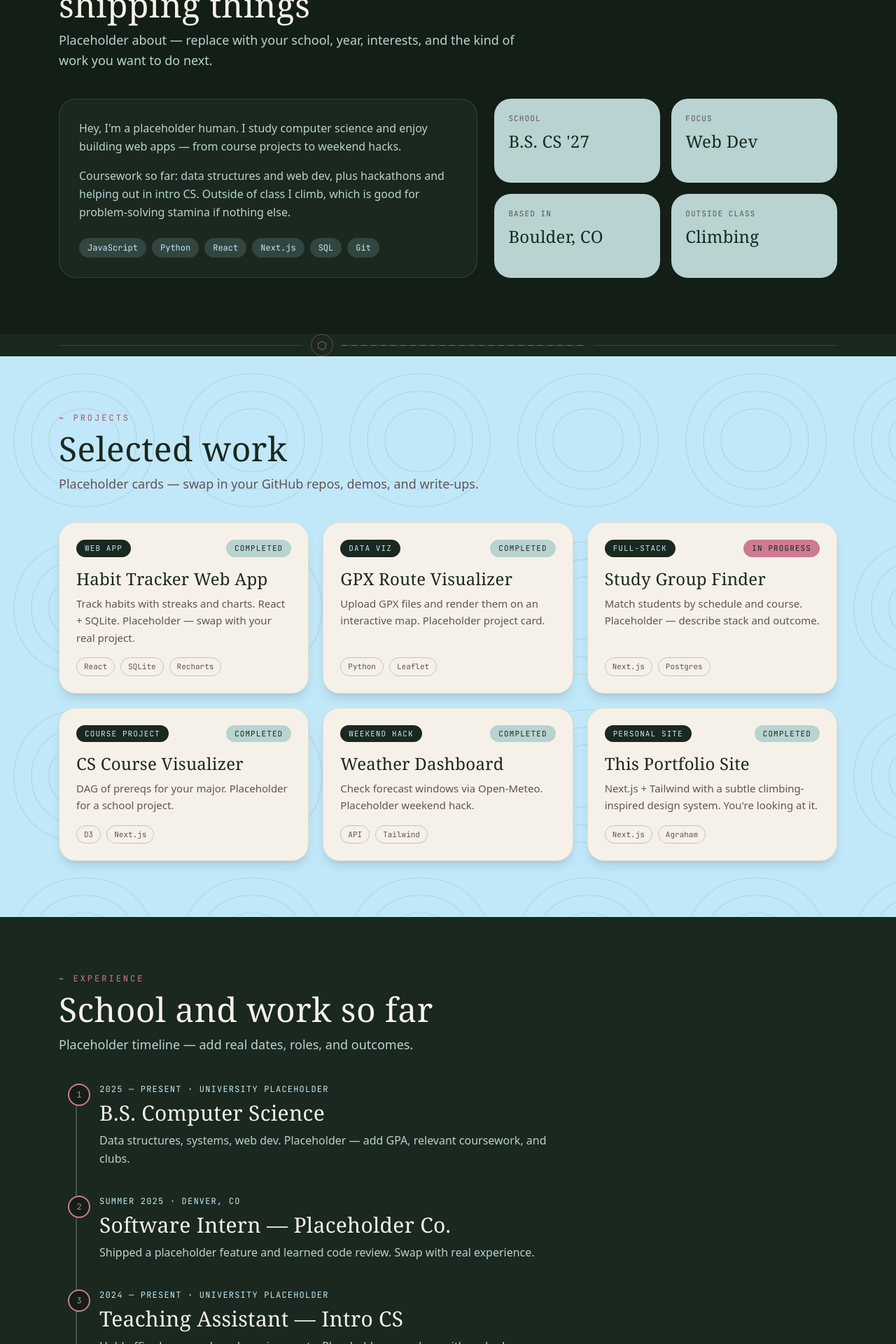
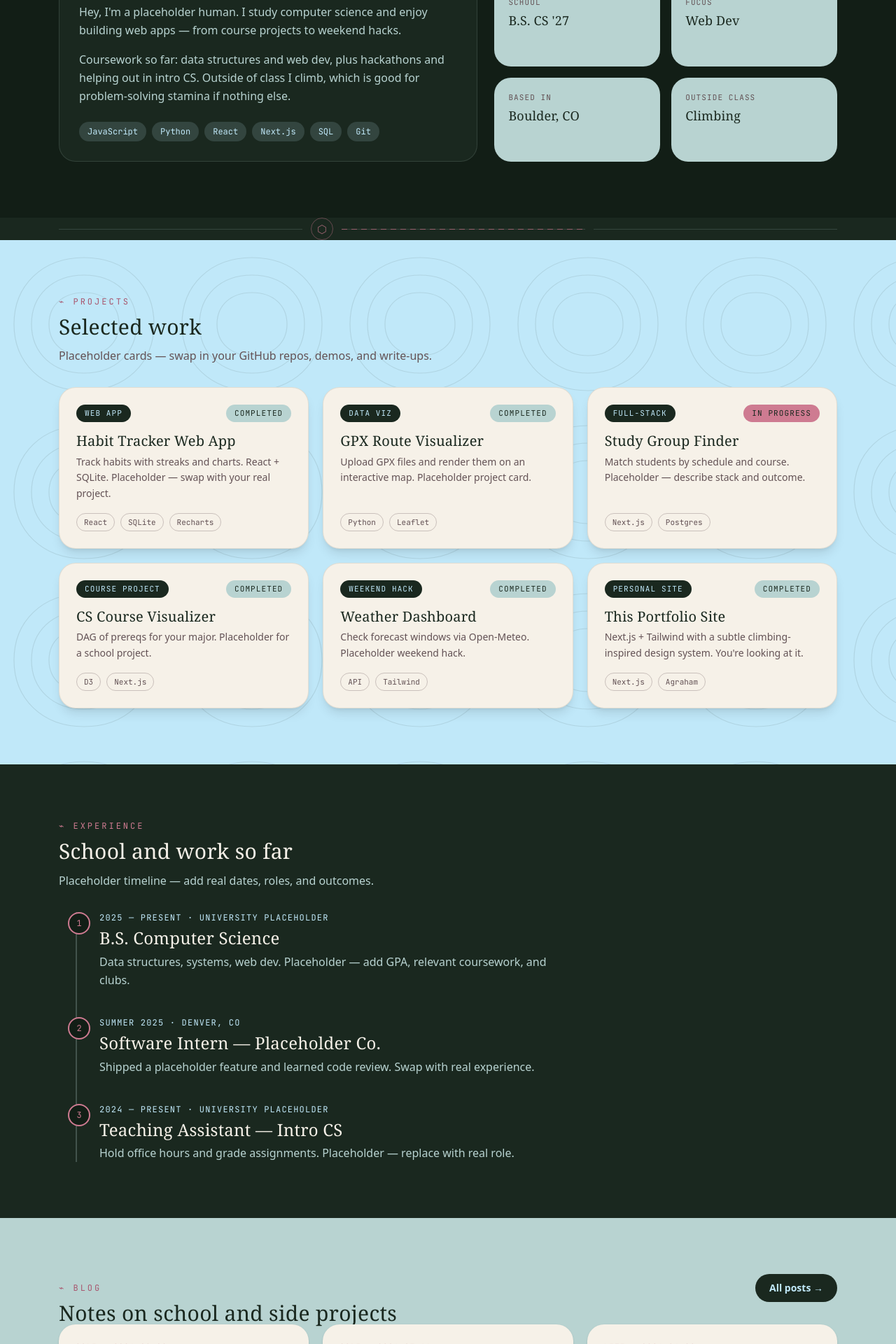
Before and after one commit to beavan-james/personal-website, a Next.js app: page / in a window 1280 px wide. Shown: the part 880-2800 px from the top of the page at 70% size. Built offline with nearby package versions, Linux system fonts and the light colour scheme; a web font is replaced by a local one.

Commit message:
fix: scale down Agraham display type and fix text overflow

```diff
--- a/app/blog/[slug]/page.js
+++ b/app/blog/[slug]/page.js
@@ -34,13 +34,13 @@ export default async function BlogPost({ params }) {
         <p className="font-mono text-xs uppercase tracking-widest text-rose-deep">
           {post.tag} · {post.date}
         </p>
-        <h1 className="font-display mt-3 text-4xl leading-tight md:text-5xl">
+        <h1 className="font-display mt-3 text-3xl leading-tight text-balance md:text-4xl">
           {post.title}
         </h1>
         <p className="mt-4 border-l-4 border-rose bg-sky/40 p-4 italic text-taupe">
           {post.excerpt}
         </p>
-        <div className="mt-8 space-y-5 text-[17px] leading-relaxed">
+        <div className="mt-8 space-y-5 text-base leading-relaxed">
           {post.body.map((para, i) => (
             <p key={i}>{para}</p>
           ))}
--- a/app/blog/page.js
+++ b/app/blog/page.js
@@ -14,10 +14,10 @@ export default function BlogIndex() {
         <p className="font-mono text-xs uppercase tracking-[0.25em] text-rose">
           ⌁ Blog
         </p>
-        <h1 className="font-display mt-3 text-5xl text-cream">
+        <h1 className="font-display mt-3 text-3xl leading-tight text-cream text-balance md:text-4xl">
           Notes worth keeping
         </h1>
-        <p className="mt-3 text-lg text-mist">
+        <p className="mt-3 text-base text-mist">
           Placeholder blog — replace with MDX later. Posts are static data in{" "}
           <code className="rounded bg-mist/15 px-1.5 py-0.5 font-mono text-sm text-sky">
             lib/posts.js
@@ -34,7 +34,7 @@ export default function BlogIndex() {
               <p className="font-mono text-[11px] uppercase tracking-widest text-rose">
                 {p.tag} · {p.date}
               </p>
-              <h2 className="font-display mt-2 text-2xl text-cream">
+              <h2 className="font-display mt-2 text-xl leading-snug text-cream">
                 {p.title}
               </h2>
               <p className="mt-2 text-mist">{p.excerpt}</p>
--- a/app/globals.css
+++ b/app/globals.css
@@ -30,6 +30,9 @@ body {
 .font-display {
   font-family: var(--font-display);
   letter-spacing: 0.01em;
+  line-height: 1.08;
+  overflow-wrap: break-word;
+  text-wrap: balance;
 }
 
 /* Topo-map contour background (pure CSS/SVG tiling) */
--- a/components/About.js
+++ b/components/About.js
@@ -43,7 +43,7 @@ export default function About() {
                 <p className="font-mono text-[11px] uppercase tracking-widest text-taupe">
                   {s.label}
                 </p>
-                <p className="font-display mt-2 text-2xl">{s.value}</p>
+                <p className="font-display mt-2 text-lg leading-snug break-words">{s.value}</p>
               </div>
             ))}
           </div>
--- a/components/BlogPreview.js
+++ b/components/BlogPreview.js
@@ -7,15 +7,17 @@ export default function BlogPreview() {
   return (
     <section className="bg-mist py-20 text-evergreen">
       <div className="mx-auto max-w-6xl px-5">
-        <div className="flex flex-wrap items-end justify-between gap-4">
-          <SectionHeading
-            tone="light"
-            kicker="Blog"
-            title="Notes on school and side projects"
-          />
+        <div className="flex flex-col gap-4 md:flex-row md:items-end md:justify-between">
+          <div className="min-w-0 flex-1 [&>div]:mb-0">
+            <SectionHeading
+              tone="light"
+              kicker="Blog"
+              title="Notes on school and side projects"
+            />
+          </div>
           <Link
             href="/blog"
-            className="hold-hover mb-10 rounded-full bg-evergreen px-5 py-2.5 text-sm font-semibold text-sky"
+            className="hold-hover mb-8 shrink-0 self-start rounded-full bg-evergreen px-5 py-2.5 text-sm font-semibold text-sky md:self-auto"
           >
             All posts →
           </Link>
@@ -30,7 +32,7 @@ export default function BlogPreview() {
               <p className="font-mono text-[11px] uppercase tracking-widest text-rose-deep">
                 {p.tag} · {p.date}
               </p>
-              <h3 className="font-display mt-3 text-xl leading-snug">
+              <h3 className="font-display mt-3 text-lg leading-snug">
                 {p.title}
               </h3>
               <p className="mt-2 text-sm leading-relaxed text-taupe">
--- a/components/Contact.js
+++ b/components/Contact.js
@@ -17,7 +17,7 @@ export default function Contact() {
             </p>
             <a
               href={`mailto:${site.email}`}
-              className="font-display mt-3 block break-all text-2xl text-cream hover:text-rose"
+              className="font-display mt-3 block text-xl leading-snug break-all text-cream hover:text-rose"
             >
               {site.email}
             </a>
--- a/components/Hero.js
+++ b/components/Hero.js
@@ -14,13 +14,13 @@ export default function Hero() {
             <span className="h-2 w-2 animate-pulse rounded-full bg-rose" />
             {site.location} · Open to internships
           </p>
-          <h1 className="font-display mt-6 text-5xl leading-[1.02] text-cream md:text-7xl">
+          <h1 className="font-display mt-6 text-4xl leading-tight text-cream text-balance md:text-5xl">
             Hi, I&apos;m {site.name.split(" ")[0]}.
             <br />
             <span className="text-sky">I build</span>{" "}
             <span className="italic text-rose">web apps.</span>
           </h1>
-          <p className="mt-6 max-w-xl text-lg leading-relaxed text-mist">
+          <p className="mt-6 max-w-xl text-base leading-relaxed text-mist">
             {site.blurb} Placeholder hero — swap this with your year, focus
             areas, and what you&apos;re looking for next.
           </p>
@@ -54,7 +54,7 @@ export default function Hero() {
                 {site.location}
               </span>
             </div>
-            <p className="font-display mt-4 text-3xl text-cream">{site.name}</p>
+            <p className="font-display mt-4 text-2xl leading-tight text-cream">{site.name}</p>
             <p className="mt-1 text-sm text-mist">{site.role}</p>
             <div className="mt-5 grid grid-cols-2 gap-3 text-sm">
               {[
--- a/components/Projects.js
+++ b/components/Projects.js
@@ -31,10 +31,10 @@ export default function Projects() {
                   {p.status}
                 </span>
               </div>
-              <h3 className="font-display mt-4 text-2xl leading-tight">
+              <h3 className="font-display mt-4 text-xl leading-snug">
                 {p.title}
               </h3>
-              <p className="mt-2 flex-1 text-[15px] leading-relaxed text-taupe">
+              <p className="mt-2 flex-1 text-sm leading-relaxed text-taupe">
                 {p.description}
               </p>
               <div className="mt-4 flex flex-wrap gap-2">
--- a/components/SectionHeading.js
+++ b/components/SectionHeading.js
@@ -3,14 +3,14 @@ export default function SectionHeading({ kicker, title, blurb, tone = "dark" })
   const titleColor = tone === "dark" ? "text-cream" : "text-evergreen";
   const blurbColor = tone === "dark" ? "text-mist" : "text-taupe";
   return (
-    <div className="reveal mb-10 max-w-2xl">
+    <div className="reveal mb-8 min-w-0 max-w-2xl">
       <p className={`font-mono text-xs uppercase tracking-[0.25em] ${kickerColor}`}>
         ⌁ {kicker}
       </p>
-      <h2 className={`font-display mt-3 text-4xl md:text-5xl ${titleColor}`}>
+      <h2 className={`font-display mt-3 text-2xl leading-tight text-balance md:text-3xl ${titleColor}`}>
         {title}
       </h2>
-      {blurb && <p className={`mt-3 text-lg leading-relaxed ${blurbColor}`}>{blurb}</p>}
+      {blurb && <p className={`mt-3 max-w-xl text-base leading-relaxed ${blurbColor}`}>{blurb}</p>}
     </div>
   );
 }
--- a/components/Timeline.js
+++ b/components/Timeline.js
@@ -19,7 +19,7 @@ export default function Timeline() {
               <p className="font-mono text-xs uppercase tracking-widest text-sky">
                 {e.period} · {e.place}
               </p>
-              <h3 className="font-display mt-2 text-2xl text-cream md:text-3xl">
+              <h3 className="font-display mt-2 text-xl leading-snug text-cream md:text-2xl">
                 {e.title}
               </h3>
               <p className="mt-2 max-w-2xl leading-relaxed text-mist">
```
